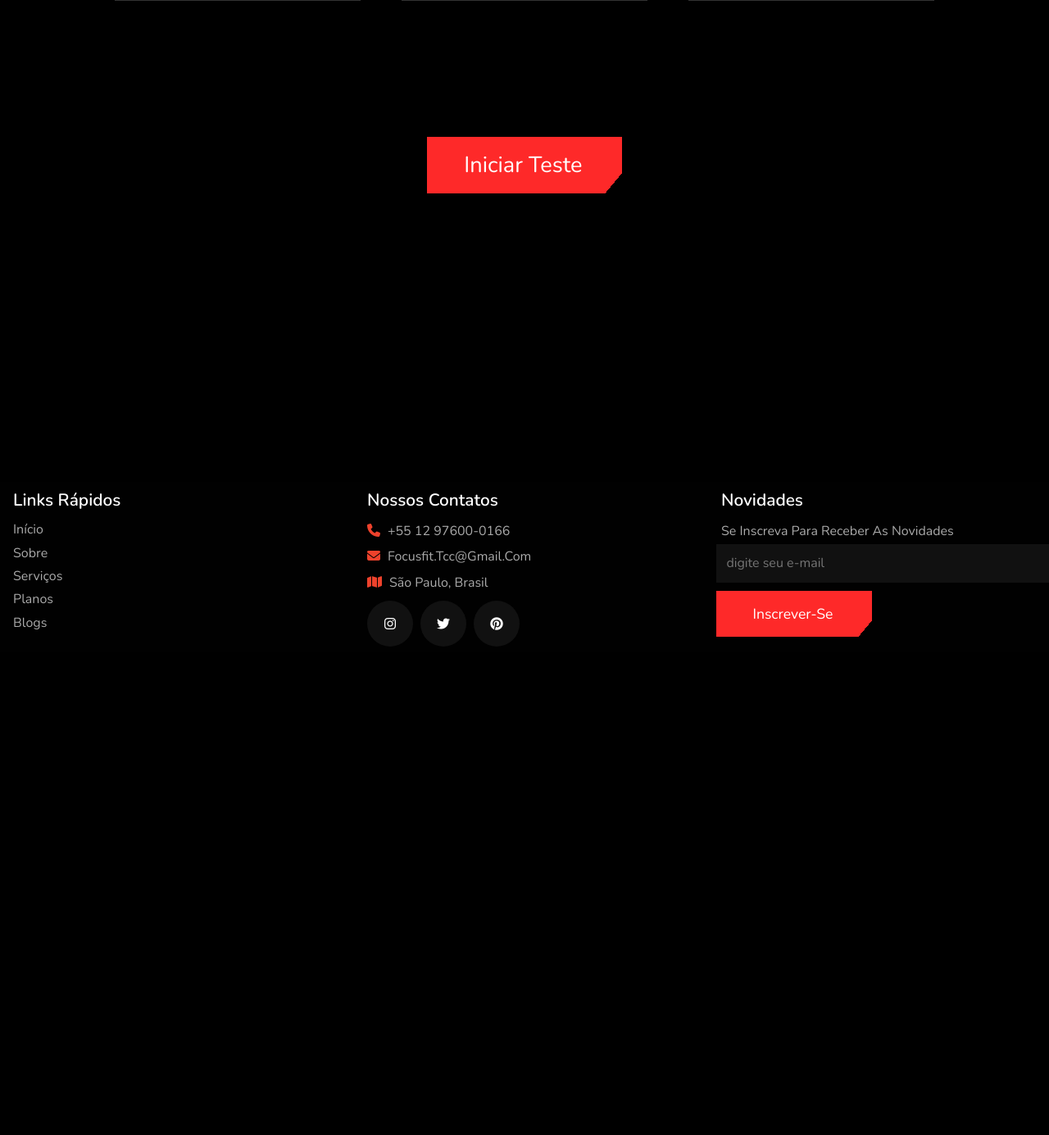
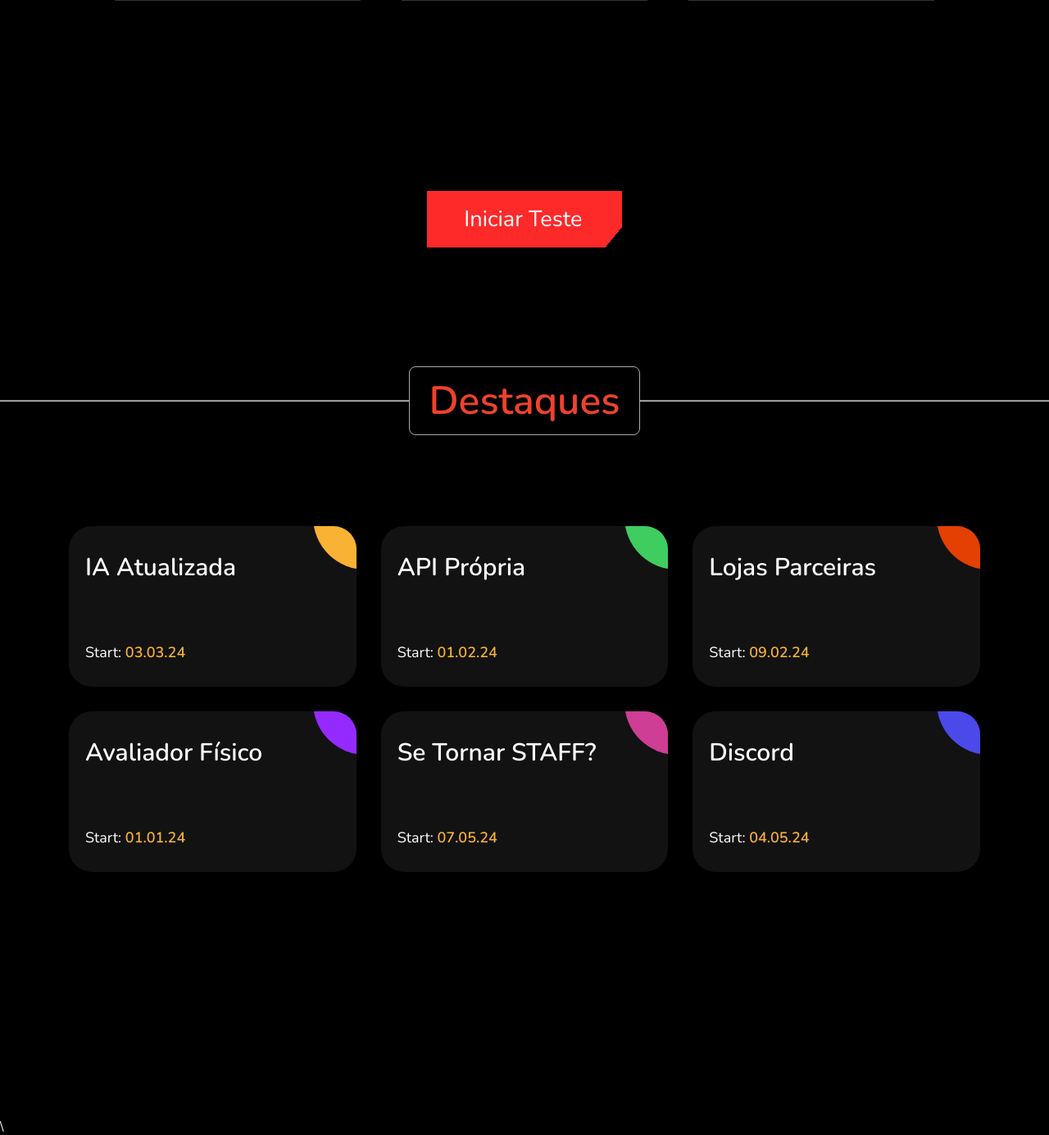
Before and after one commit to FOCUSFIT-TCC/FOCUSFIT, a PHP site: page /usuario/usuario.php in a window 1280 px wide. Shown: the part 1354-2739 px from the top of the page at 82% size. Before the commit the page ends 2143 px from the top, so only its background shows below. Run offline with PHP 8.4, Linux system fonts and the light colour scheme; a user stored in the database is signed in; data comes from the database, SQL or seed files in the repository; some libraries are stand-ins or nearby versions.

Commit message:
versão 0.0.7.1

```diff
--- a/assets/css/usuario/usuario.css
+++ b/assets/css/usuario/usuario.css
@@ -37,6 +37,7 @@ body{
 
 .btn1 {
     margin-top: 1rem;
+    margin-bottom: -100rem;
     display: inline-block;
     padding: 1rem 2.8rem;
     padding-right: 3rem;
@@ -88,8 +89,147 @@ body{
     background: linear-gradient(130deg, #e02424 93%, transparent 90%); /* Nova cor ao passar o mouse */
 }
 
+.ag-format-container {
+    width: 1142px;
+    margin: 0 auto;
+  }
+  .ag-courses_box {
+    display: -webkit-box;
+    display: -ms-flexbox;
+    display: flex;
+    -webkit-box-align: start;
+    -ms-flex-align: start;
+    align-items: flex-start;
+    -ms-flex-wrap: wrap;
+    flex-wrap: wrap;
+
+    padding: 50px 0;
+  }
+  .ag-courses_item {
+    -ms-flex-preferred-size: calc(33.33333% - 30px);
+    flex-basis: calc(33.33333% - 30px);
+
+    margin: 0 15px 30px;
+
+    overflow: hidden;
+
+    border-radius: 28px;
+  }
+  .ag-courses-item_link {
+    display: block;
+    padding: 30px 20px;
+    background-color: #121212;
+
+    overflow: hidden;
+
+    position: relative;
+  }
+  .ag-courses-item_link:hover,
+  .ag-courses-item_link:hover .ag-courses-item_date {
+    text-decoration: none;
+    color: #FFF;
+  }
+  .ag-courses-item_link:hover .ag-courses-item_bg {
+    -webkit-transform: scale(10);
+    -ms-transform: scale(10);
+    transform: scale(10);
+  }
+  .ag-courses-item_title {
+    min-height: 87px;
+    margin: 0 0 25px;
+
+    overflow: hidden;
+
+    font-weight: bold;
+    font-size: 30px;
+    color: #FFF;
+
+    z-index: 2;
+    position: relative;
+  }
+  .ag-courses-item_date-box {
+    font-size: 18px;
+    color: #FFF;
+
+    z-index: 2;
+    position: relative;
+  }
+  .ag-courses-item_date {
+    font-weight: bold;
+    color: #f9b234;
+
+    -webkit-transition: color .5s ease;
+    -o-transition: color .5s ease;
+    transition: color .5s ease
+  }
+  .ag-courses-item_bg {
+    height: 128px;
+    width: 128px;
+    background-color: #f9b234;
+
+    z-index: 1;
+    position: absolute;
+    top: -75px;
+    right: -75px;
+
+    border-radius: 50%;
+
+    -webkit-transition: all .5s ease;
+    -o-transition: all .5s ease;
+    transition: all .5s ease;
+  }
+  .ag-courses_item:nth-child(2n) .ag-courses-item_bg {
+    background-color: #3ecd5e;
+  }
+  .ag-courses_item:nth-child(3n) .ag-courses-item_bg {
+    background-color: #e44002;
+  }
+  .ag-courses_item:nth-child(4n) .ag-courses-item_bg {
+    background-color: #952aff;
+  }
+  .ag-courses_item:nth-child(5n) .ag-courses-item_bg {
+    background-color: #cd3e94;
+  }
+  .ag-courses_item:nth-child(6n) .ag-courses-item_bg {
+    background-color: #4c49ea;
+  }
 
 
+
+  @media only screen and (max-width: 979px) {
+    .ag-courses_item {
+      -ms-flex-preferred-size: calc(50% - 30px);
+      flex-basis: calc(50% - 30px);
+    }
+    .ag-courses-item_title {
+      font-size: 24px;
+    }
+  }
+
+  @media only screen and (max-width: 767px) {
+    .ag-format-container {
+      width: 96%;
+    }
+
+  }
+  @media only screen and (max-width: 639px) {
+    .ag-courses_item {
+      -ms-flex-preferred-size: 100%;
+      flex-basis: 100%;
+    }
+    .ag-courses-item_title {
+      min-height: 72px;
+      line-height: 1;
+
+      font-size: 24px;
+    }
+    .ag-courses-item_link {
+      padding: 22px 40px;
+    }
+    .ag-courses-item_date-box {
+      font-size: 16px;
+    }
+  }
 
 
 .profile-info {
--- a/usuario/usuario.php
+++ b/usuario/usuario.php
@@ -163,15 +163,127 @@ $stmt_user->close();
                 </div>
             </div>
         </div>
+
+
     </div>
-        <br> <br> <br> <a href="../Calculadora_IMC/calc.php" class="btn1">Iniciar Teste</a>
+        <br> <br> <br>   <br> <br> <br> <a href="../Calculadora_IMC/calc.php" class="btn1">Iniciar Teste</a>
     </div>
 </div>
 </center>
 
+<br><br><br><br> <br><br> <br>  <h1 class="heading"> <span>Destaques</span> </h1> <br>
+
+ <div class="ag-format-container">
+  <div class="ag-courses_box">
+    <div class="ag-courses_item">
+      <a href="#" class="ag-courses-item_link">
+        <div class="ag-courses-item_bg"></div>
+
+        <div class="ag-courses-item_title">
+          IA atualizada
+        </div>
+
+        <div class="ag-courses-item_date-box">
+          Start:
+          <span class="ag-courses-item_date">
+            03.03.24
+          </span>
+        </div>
+      </a>
+    </div>
+
+    <div class="ag-courses_item">
+      <a href="#" class="ag-courses-item_link">
+        <div class="ag-courses-item_bg"></div>
+
+        <div class="ag-courses-item_title">
+          API própria
+        </div>
+
+        <div class="ag-courses-item_date-box">
+          Start:
+          <span class="ag-courses-item_date">
+            01.02.24
+          </span>
+        </div>
+      </a>
+    </div>
+
+    <div class="ag-courses_item">
+      <a href="#" class="ag-courses-item_link">
+        <div class="ag-courses-item_bg"></div>
+
+        <div class="ag-courses-item_title">
+          Lojas Parceiras
+        </div>
+
+        <div class="ag-courses-item_date-box">
+          Start:
+          <span class="ag-courses-item_date">
+            09.02.24
+          </span>
+        </div>
+      </a>
+    </div>
+
+    <div class="ag-courses_item">
+      <a href="#" class="ag-courses-item_link">
+        <div class="ag-courses-item_bg"></div>
+
+        <div class="ag-courses-item_title">
+          Avaliador Físico
+        </div>
+
+        <div class="ag-courses-item_date-box">
+          Start:
+          <span class="ag-courses-item_date">
+            01.01.24
+          </span>
+        </div>
+      </a>
+    </div>
+
+    <div class="ag-courses_item">
+      <a href="#" class="ag-courses-item_link">
+        <div class="ag-courses-item_bg"></div>
+
+        <div class="ag-courses-item_title">
+          Se tornar STAFF?
+        </div>
+
+        <div class="ag-courses-item_date-box">
+          Start:
+          <span class="ag-courses-item_date">
+            07.05.24
+          </span>
+        </div>
+      </a>
+    </div>
+
+    <div class="ag-courses_item">
+      <a href="#" class="ag-courses-item_link">
+        <div class="ag-courses-item_bg"></div>
+
+        <div class="ag-courses-item_title">
+          Discord
+        </div>
+        <div class="ag-courses-item_date-box">
+          Start:
+          <span class="ag-courses-item_date">
+            04.05.24
+          </span>
+        </div>
+      </a>
+    </div>
+
+
+
+  </div>
+</div>
+
 </main>
 
-<br><br><br><br><br><br><br><br><br><br><br><br><br><br><br><br>
+<br><br><br><br><br><br><br><br><br><br>\
 <footer class="footer">
         <div class="box-container">
             <div class="box">
```
